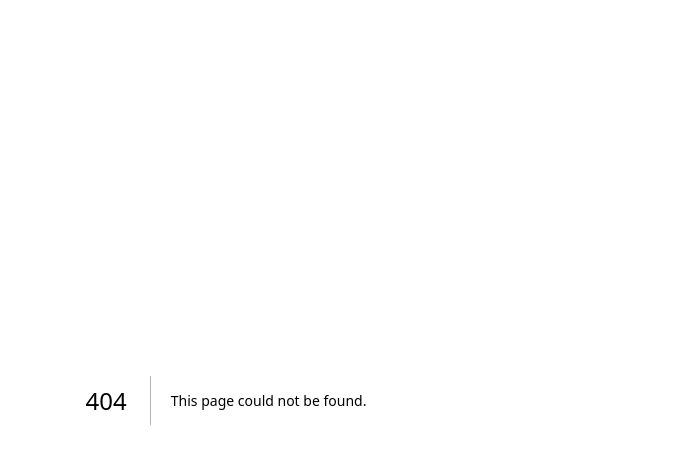
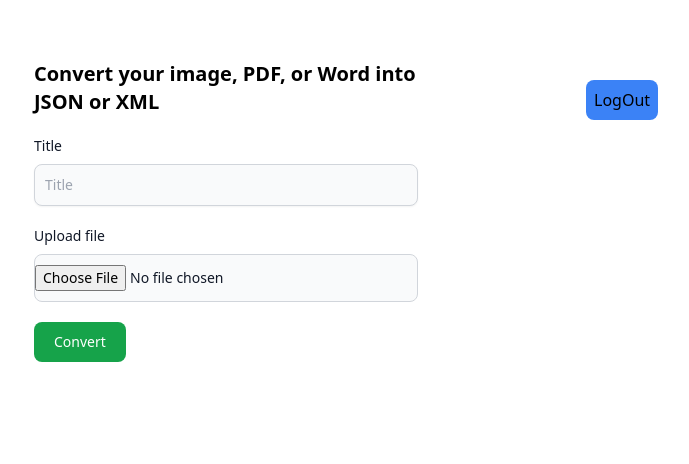
Before and after one commit to Vedangi-11/Transfromo-web-project, a Next.js app in the folder transformo-front/: page /pages/convertfile in a window 1280 px wide. Before the commit this address had no page. Shown: the top 464 px of the page, without its empty margins (414-1103 px from the left). Built offline with nearby package versions, Linux system fonts and the light colour scheme; no server answers.

Commit message:
url updated

```diff
--- a/transformo-front/src/app/pages/uploadfile/page.js
+++ b/transformo-front/src/app/pages/convertfile/page.js
@@ -11,6 +11,7 @@ function Page() {
     const [fileId, setFileId] = useState(null);
     const dispatch = useDispatch();
     const router = useRouter();
+    const API_BASE = process.env.NEXT_PUBLIC_API_URL || "http://localhost:5000";
     const handleFileChange = (e) => {
         const selectedFile = e.target.files[0];
         if (selectedFile) {
@@ -56,7 +57,7 @@ function Page() {
                     "Authorization": `Bearer ${token}`
                 }
             };
-            const response = await axios.post("http://localhost:5000/api/files/upload",
+            const response = await axios.post(`${API_BASE}/api/files/upload`,
                 formData, config);
             if (response.data.success) {
                 alert("File saved in database successfully!");
@@ -76,7 +77,7 @@ function Page() {
         }
         try {
             const token = localStorage.getItem('token'); // Get token from localStorage
-            const response = await axios.get(`http://localhost:5000/api/files/download/${fileId}?format=${format}`, {
+            const response = await axios.get(`${API_BASE}/api/files/download/${fileId}?format=${format}`, {
                 headers: { 'Authorization': `Bearer ${token}` }, // Add Authorization header
                 responseType: 'blob',
             });
@@ -96,7 +97,7 @@ function Page() {
     const handleSaveForLater = async (fileId, saveForLaterValue) => {
         try {
             const response = await axios.put(
-                `http://localhost:5000/api/files/save/${fileId}`,
+                `${API_BASE}/api/files/save/${fileId}`,
                 { saveForLater: saveForLaterValue },
                 {
                     headers: {
--- a/transformo-front/src/app/pages/logi/page.js
+++ b/transformo-front/src/app/pages/logi/page.js
@@ -12,11 +12,11 @@ function Page() {
   const dispatch = useDispatch();
   const auth = useSelector((state) => state.auth);
   const nav = useRouter();
-
+  const API_BASE = process.env.NEXT_PUBLIC_API_URL || "http://localhost:5000";
   const handleSubmit = async (e) => {
     e.preventDefault();
     try {
-      const response = await axios.post('http://localhost:5000/api/user/login', {
+      const response = await axios.post(`${API_BASE}/api/user/login`, {
         email,
         password,
       });
@@ -34,7 +34,7 @@ function Page() {
         axios.defaults.headers.common['Authorization'] = `Bearer ${token}`;
 
         alert('Login successful!');
-        nav.push("/pages/uploadfile");
+        nav.push("/pages/convertfile");
       } else {
         console.error('Login failed:', response.data.message);
       }
--- a/transformo-front/src/app/pages/regi/page.js
+++ b/transformo-front/src/app/pages/regi/page.js
@@ -12,6 +12,7 @@ function Register() {
     const [confirmPassword, setConfirmPassword] = useState('');
     const dispatch = useDispatch();
     const router=useRouter();
+    const API_BASE = process.env.NEXT_PUBLIC_API_URL || "http://localhost:5000";
     const handleSubmit = async (e) => {
         e.preventDefault();
         if (password !== confirmPassword) {
@@ -19,7 +20,7 @@ function Register() {
             return;
         }
         try {
-            const response = await axios.post('http://localhost:5000/api/user/registeruser', {
+            const response = await axios.post(`${API_BASE}/api/user/registeruser`, {
                 username,
                 email,
                 password,
--- a/transformo-front/src/app/pages/saveFile/page.js
+++ b/transformo-front/src/app/pages/saveFile/page.js
@@ -7,12 +7,12 @@ import savefile from '../../image/savefileicon.png';
 function Page() {
     const [files, setFiles] = useState([]);
     const [openDropdownId, setOpenDropdownId] = useState(null);
-
+    const API_BASE = process.env.NEXT_PUBLIC_API_URL || "http://localhost:5000";
     useEffect(() => {
         const fetchFiles = async () => {
             try {
                 const token = localStorage.getItem('token');
-                const response = await axios.get('http://localhost:5000/api/files/savedfile', {
+                const response = await axios.get(`${API_BASE}/api/files/savedfile`, {
                     headers: {
                         Authorization: `Bearer ${token}`,
                     },
@@ -38,7 +38,7 @@ function Page() {
         }
         try {
             const token = localStorage.getItem('token');
-            const response = await axios.get(`http://localhost:5000/api/files/downloadsaved/${savefileId}?format=${format}`, {
+            const response = await axios.get(`${API_BASE}/api/files/downloadsaved/${savefileId}?format=${format}`, {
                 headers: { Authorization: `Bearer ${token}` },
                 responseType: 'blob',
             });
@@ -62,7 +62,7 @@ function Page() {
 
         try {
             const token = localStorage.getItem('token');
-            await axios.delete(`http://localhost:5000/api/files/savedfile/${fileId}`, {
+            await axios.delete(`${API_BASE}/api/files/savedfile/${fileId}`, {
                 headers: {
                     Authorization: `Bearer ${token}`,
                 },
```
